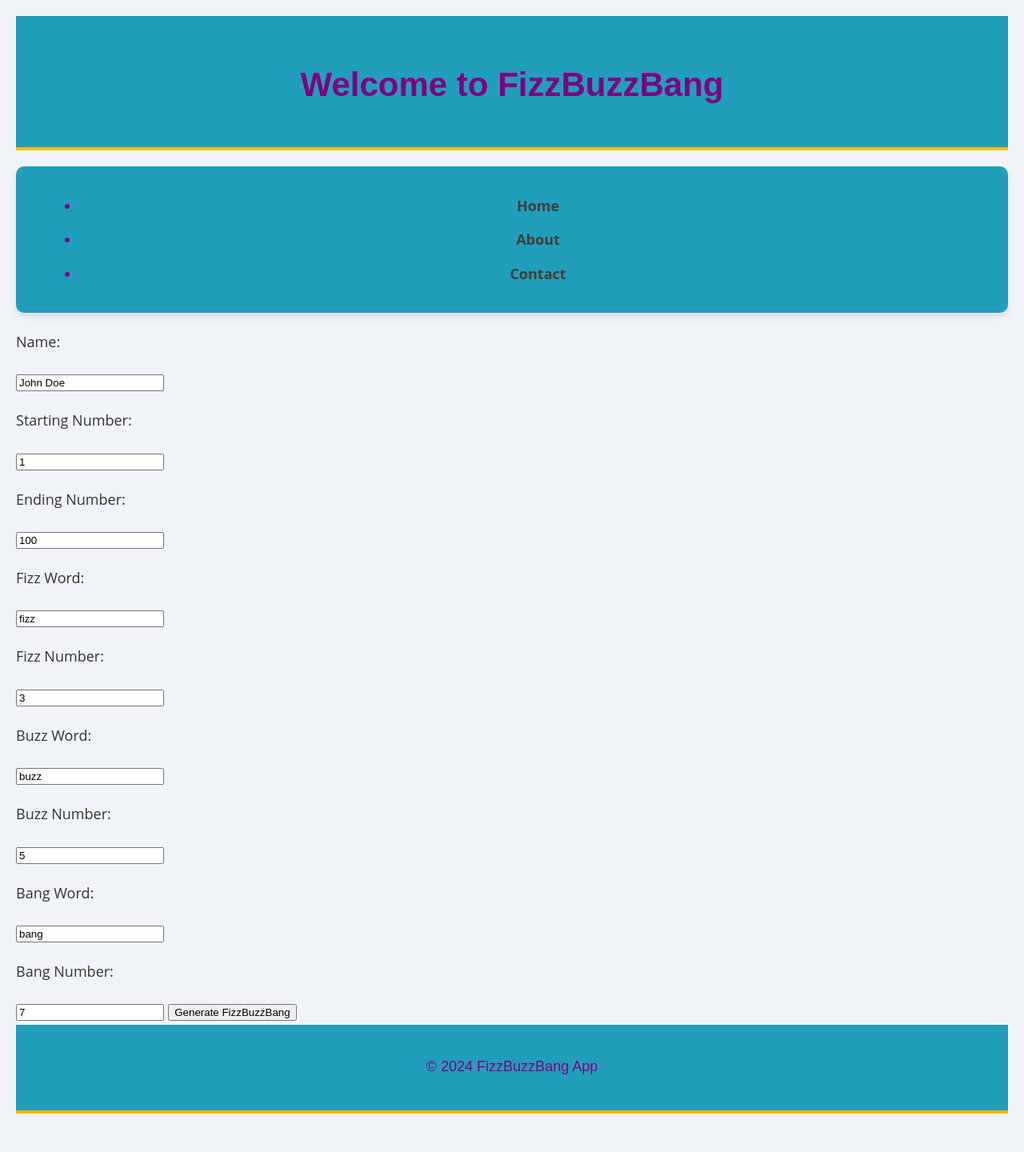
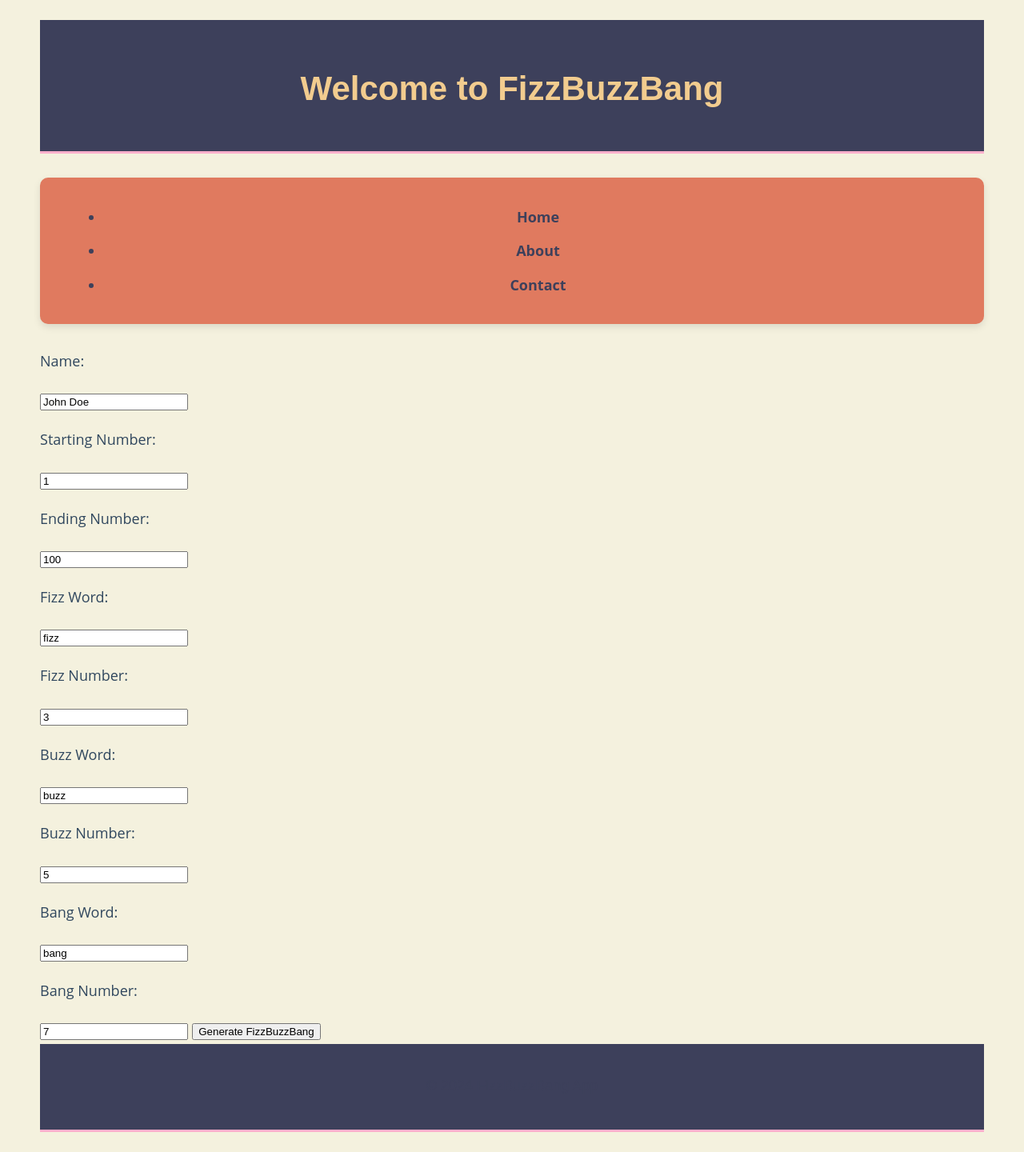
Before and after one commit to AdeoluAbiodun/web250, a PHP site: page /fizzadvance.html in a window 1280 px wide. Shown: the whole page at 80% size. Before the commit the page ends 1392 px from the top, so only its background shows below. Run offline with PHP 8.4, Linux system fonts and the light colour scheme.

Commit message:
Update default.css

```diff
--- a/styles/default.css
+++ b/styles/default.css
@@ -1,33 +1,31 @@
-/*
-* {
-  background-color: transparent;
-  box-sizing: border-box;
-  margin: 0;
-  padding: 0;
-}
-*/
-
-body {
-  background-color: #f0f4f8;
-  color: #023047;
+html, body {
+  background-color: #f4f1de; /*f0f8ff;*/
+  color: #3d405b; /*#e07a5f; *//*1b262c;*/
   font-family: 'Open Sans', sans-serif;
   line-height: 1.8;
   margin: 0;
-  padding: 20px;
+  padding: 15px;
+  box-sizing: border-box;
+}
+
+body {
+  max-width: 1200px;
+  margin: auto;
+  padding: 10px;
 }
 
 header, footer {
   text-align: center;
-  background-color: #219ebc;
-  color: purple;
+  background-color: #3d405b; /*0077b6;*/
+  color: #e07a5f; /*81b29a;  /*ffe5d9;*/
   padding: 20px 0;
   font-family: 'Montserrat', sans-serif;
   font-size: 24px;
-  border-bottom: 4px solid #ffb703;
+  border-bottom: 3px solid #ffafcc;
 }
 
 h1 {
-  color: purple;
+  color: #f2cc8f; /*#3d405b; /*#f2cc8f;*/ /*ffafcc;*/
   font-family: 'Montserrat', sans-serif;
   font-size: 42px;
   margin-bottom: 20px;
@@ -36,14 +34,15 @@
 
 h2 {
   font-size: 30px;
-  color: purple;
+  color: #3d405b; /*#f2cc8f;*/ /*ffafcc;*/
   text-align: center;
+  font-weight: 1500;
   font-family: 'Merriweather', serif;
-  margin-bottom: 15px;
+  margin-bottom: 20px;
 }
 
 p {
-  color: purple;
+  color: #3d405b; /*#f2cc8f;*/ /*ffafcc;*/
   font-size: 18px;
   line-height: 1.6;
   margin-bottom: 20px;
@@ -52,52 +51,51 @@
 li {
   list-style: disc;
   margin-left: 25px;
-  color: purple;
+  color: #3d405b; /*30475e;*/
   font-size: 18px;
   margin-bottom: 10px;
 }
 
 nav {
-  background-color: #219ebc;
-  color: #ffffff;
+  background-color: #e07a5f; /*81b29a;*/ /*#1b262c;*/
+  color: #f2cc8f; /*#e07a5f; *//*ffe5d9;*/
   padding: 15px;
   text-align: center;
   font-weight: bold;
-  margin: 20px 0;
+  margin: 30px 0;
   font-size: 18px;
   border-radius: 10px;
   box-shadow: 0 4px 10px rgba(0, 0, 0, 0.1);
 }
 
 a:link, a:visited {
-  color: #403d39;
+  color: #3d405b; /*#ffafcc;*/
   text-decoration: none;
   font-weight: bold;
 }
 
 a:hover {
-  color: #fb8500;
+  color: #81b29a; /*#ff6392;*/
   text-decoration: underline;
 }
 
 a:active {
-  color: #023047;
+  color: #001219;
 }
 
 figure {
-  width: 320px;
+  width: 300px;
   margin: 20px auto;
   display: flex;
   flex-direction: column;
   justify-content: center;
   align-items: center;
-  color: purple;
 }
 
 .sub-list {
   list-style-type: square;
   margin-left: 30px;
-  color: #333333;
+  color: #30475e;
 }
 
 .resized-w3c {
@@ -107,7 +105,7 @@
 
 .slogan {
   font-style: italic;
-  color: #023047;
+  color: #1b262c;
   font-size: 20px;
   margin-top: 20px;
   text-align: center;
@@ -115,49 +113,39 @@
 
 .head-section {
   text-align: center;
-  color: #333333;
+  color: #30475e;
   margin-bottom: 30px;
 }
 
 .toc-list li {
   list-style: square;
-  padding: 20px;
-  border-radius: 10px;
-  box-shadow: 0 4px 10px rgba(0, 0, 0, 0.1);
-  color: #333333;
+  padding: 15px;
+  border-radius: 8px;
+  box-shadow: 0 0 5px rgba(0, 0, 0, 0.1);
+  color: #30475e;
   font-size: 20px;
-  margin-bottom: 15px;
-  background-color: #ffffff;
+  margin-bottom: 10px;
+  background-color: #f9f9f9;
 }
 
 .toc-image {
   display: grid;
   place-items: center;
   align-items: center;
-  border: solid #219ebc 5px;
+  border: solid #0077b6 5px;
 }
 
 label {
   display: block;
   margin: 15px 0;
-  color: #333333;
+  color: #30475e;
   font-size: 18px;
 }
-
 
 @media (max-width: 768px) {
   body {
     font-size: 16px;
   }
-  /*
-  h1 {
-    font-size: 28px;
-  }
-  h2 {
-    font-size: 22px;
-  }
-    */
-
   nav {
     font-size: 16px;
   }
```
